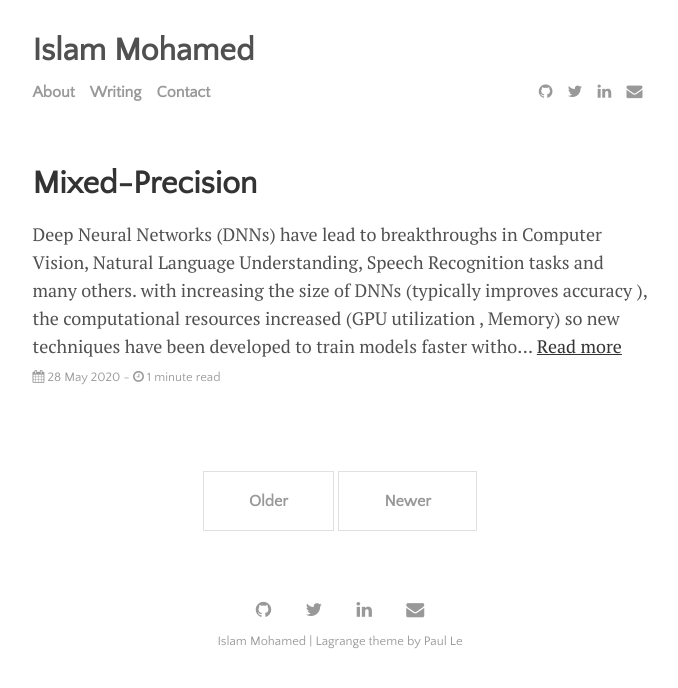
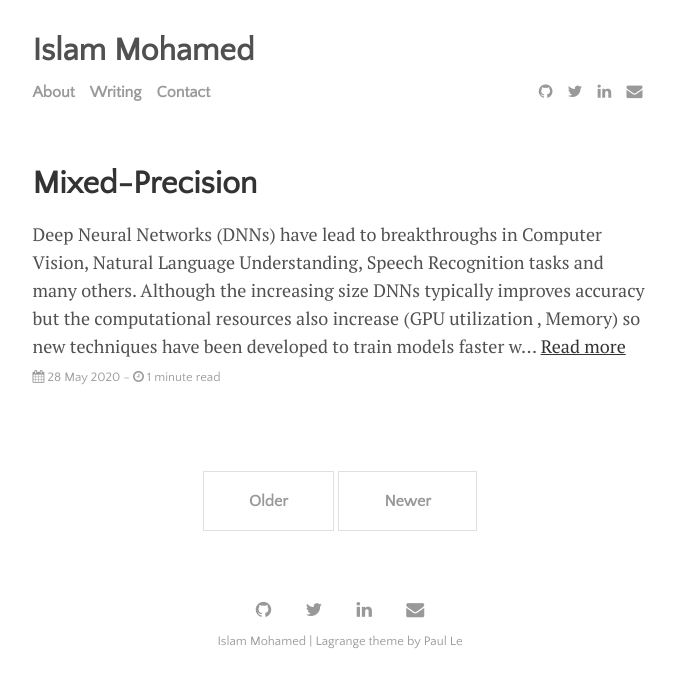
Before and after one commit to IslamMohamedMosaad/IslamMohamedMosaad.github.io, a Jekyll site: the page built from index.html, in a window 1280 px wide. Shown: the top 688 px of the page, without its empty margins (300-978 px from the left). Built offline with Jekyll 4.4.1, drawn with Linux system fonts in a browser that asks for light colours; the list of posts is cut into pages by our own code.

Commit message:
Update 2020-05-28-Mixed-Precision Training.md

```diff
--- a/_posts/2020-05-28-Mixed-Precision Training.md
+++ b/_posts/2020-05-28-Mixed-Precision Training.md
@@ -7,7 +7,7 @@ permalink: 404.html
 
 Deep Neural Networks (DNNs) have lead to breakthroughs in Computer Vision, Natural Language Understanding, Speech Recognition tasks and many others.
 
-with increasing the size of  DNNs (typically improves accuracy ), the computational resources increased (GPU utilization , Memory) so new techniques have been developed to train models faster without losing accuracy or modifying the network hyper-parameters.
+Although the increasing size DNNs typically improves accuracy but the computational resources also increase (GPU utilization , Memory) so new techniques have been developed to train models faster without losing accuracy or modifying the network hyper-parameters.
 
 In neural nets, all the computations are done in single precision floating point but by lowering the required memory will be enabled to train larger models or train with larger minibatches.
 
```
